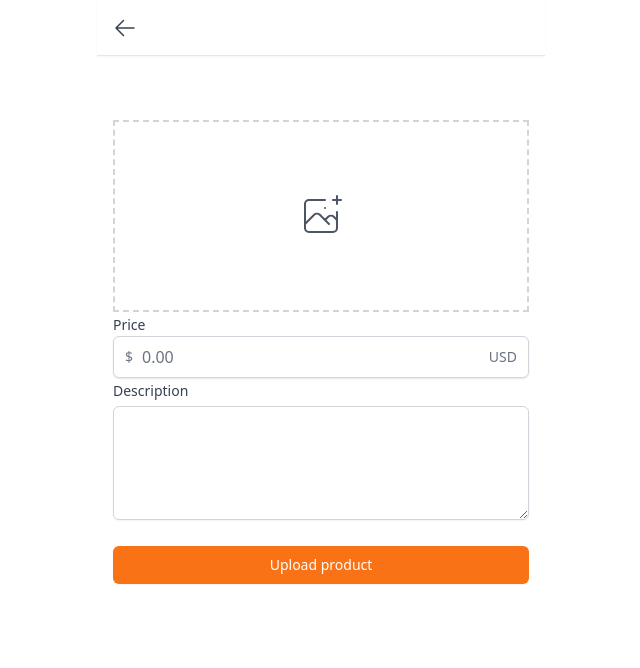
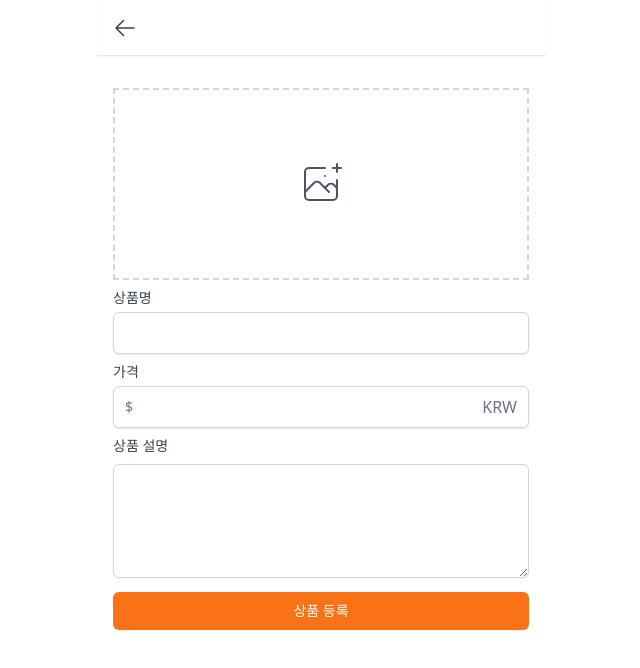
Before and after one commit to frontWeb-dev/carrot-market, a Next.js app: page /items/upload in a window 1280 px wide. Shown: the top 668 px of the page, without its empty margins (319-959 px from the left). Built offline with nearby package versions, Linux system fonts and the light colour scheme.

Commit message:
chore: 상품 업로드 페이지
- 스타일 수정
- react-hook-form 추가
- useMutation 추가

```diff
--- a/components/input.tsx
+++ b/components/input.tsx
@@ -21,7 +21,7 @@ export default function Input({
 }: InputProps) {
   return (
     <div>
-      <label className='mb-1 block text-sm font-medium text-gray-700' htmlFor={name}>
+      <label className='mt-2 mb-1 block text-sm font-medium text-gray-700' htmlFor={name}>
         {label}
       </label>
       {kind === 'text' ? (
--- a/components/textarea.tsx
+++ b/components/textarea.tsx
@@ -1,18 +1,22 @@
+import { UseFormRegisterReturn } from 'react-hook-form';
+
 interface TextAreaProps {
   label?: string;
   name?: string;
+  register?: UseFormRegisterReturn;
   [key: string]: any;
 }
 
-export default function TextArea({ label, name, ...rest }: TextAreaProps) {
+export default function TextArea({ register, label, name, ...rest }: TextAreaProps) {
   return (
-    <div>
+    <div className='mb-2'>
       {label ? (
-        <label htmlFor={name} className='mb-1 block text-sm font-medium text-gray-700'>
+        <label htmlFor={name} className='mt-2 mb-1 block text-sm font-medium text-gray-700'>
           {label}
         </label>
       ) : null}
       <textarea
+        {...register}
         id={name}
         className='mt-1 w-full rounded-md border-gray-300 shadow-sm focus:border-orange-500 focus:ring-orange-500 '
         rows={4}
--- a/pages/items/upload.tsx
+++ b/pages/items/upload.tsx
@@ -1,10 +1,28 @@
 import type { NextPage } from 'next';
+import { useForm } from 'react-hook-form';
 import Layout from '@components/layout';
+import Input from '@components/input';
+import Button from '@components/button';
+import TextArea from '@components/textarea';
+import useMutation from '@libs/client/useMutation';
 
+interface UploadProductForm {
+  name: string;
+  price: number;
+  description: string;
+}
 const Upload: NextPage = () => {
+  const { register, handleSubmit } = useForm<UploadProductForm>();
+  const [uploadProduct, { loading, data }] = useMutation('/api/products');
+
+  const onValid = (data: UploadProductForm) => {
+    if (loading) return;
+    uploadProduct(data);
+  };
+
   return (
     <Layout canGoBack>
-      <div className='px-4 py-16'>
+      <form onSubmit={handleSubmit(onValid)} className='px-4 py-8'>
         <div>
           <label className='flex h-48 w-full cursor-pointer items-center justify-center border-2 border-dashed border-gray-300 text-gray-600 hover:border-orange-500 hover:text-orange-500 '>
             <svg
@@ -24,39 +42,29 @@ const Upload: NextPage = () => {
             <input className='hidden' type='file' />
           </label>
         </div>
-        <div className=''>
-          <label className='mb-1 text-sm font-medium text-gray-700' htmlFor='price'>
-            Price
-          </label>
-          <div className='relative flex items-center justify-center rounded-md shadow-sm'>
-            <div className='absolute left-0 flex items-center justify-center pl-3'>
-              <span className='pointer-events-none text-sm text-gray-500'>$</span>
-            </div>
-            <input
-              id='price'
-              className='placeholdergray-400 focus:ouline-none w-full appearance-none rounded-md border-gray-300 px-3 py-2 pl-7 shadow-sm focus:border-orange-500 focus:ring-orange-500'
-              type='text'
-              placeholder='0.00'
-            />
-            <div className='pointer-events-none absolute right-0 flex items-center pr-3'>
-              <span className='text-sm text-gray-500'>USD</span>
-            </div>
-          </div>
-        </div>
-        <div>
-          <label className='mb-1 text-sm font-medium text-gray-700' htmlFor='price'>
-            Description
-          </label>
-
-          <textarea
-            rows={4}
-            className='mt-1 w-full rounded-md border-gray-300 shadow-sm focus:outline-none focus:ring-orange-500'
-          />
-        </div>
-        <button className='mt-5 w-full rounded-md border border-transparent bg-orange-500 py-2 px-4 text-sm font-medium text-white shadow-sm hover:bg-orange-600 focus:outline-none focus:ring-2 focus:ring-orange-500 focus:ring-offset-2'>
-          Upload product
-        </button>
-      </div>
+        <Input
+          register={register('name', { required: true })}
+          label='상품명'
+          type='text'
+          name='name'
+          required
+        />
+        <Input
+          register={register('price', { required: true })}
+          label='가격'
+          type='text'
+          name='name'
+          kind='price'
+          required
+        />
+        <TextArea
+          register={register('description', { required: true })}
+          label='상품 설명'
+          name='description'
+          required
+        />
+        <Button text={loading ? '로딩중...' : '상품 등록'} />
+      </form>
     </Layout>
   );
 };
```
